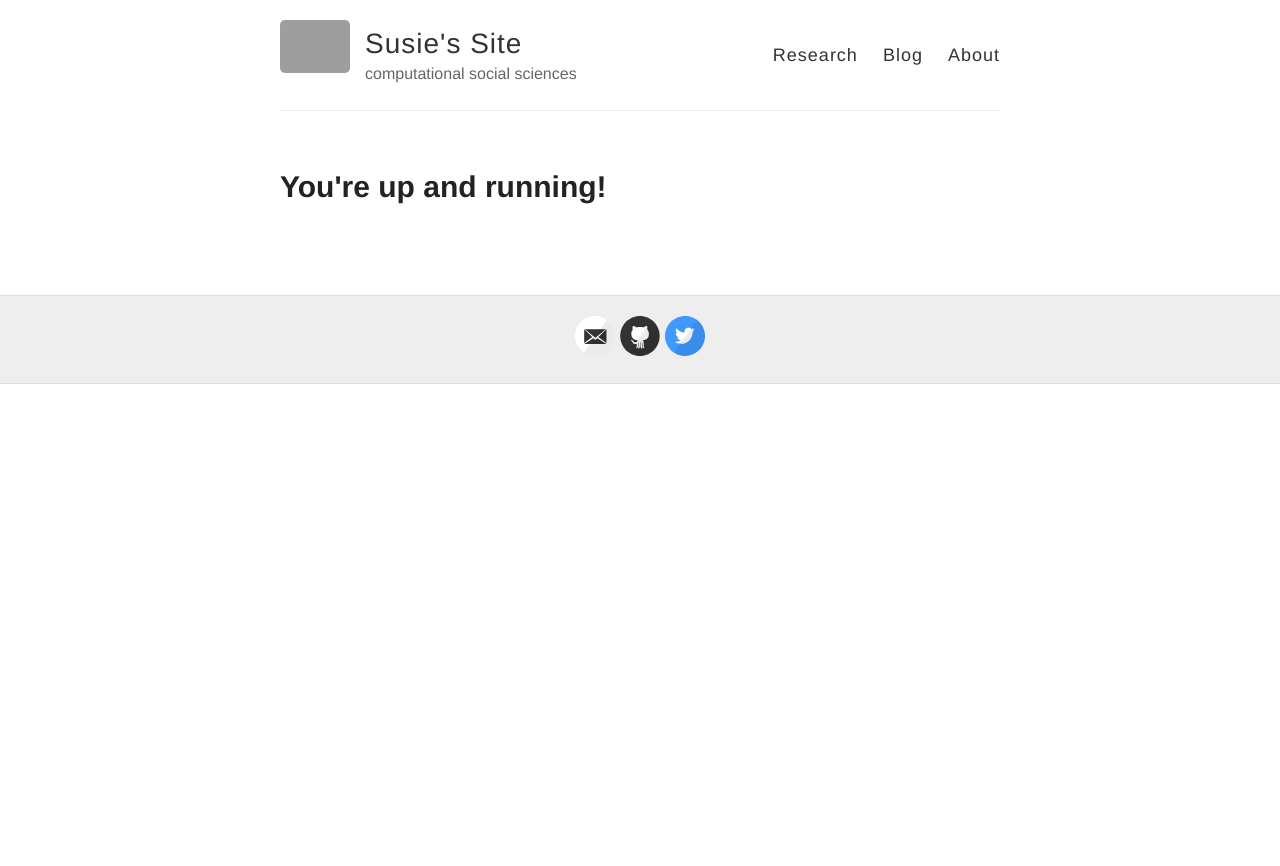
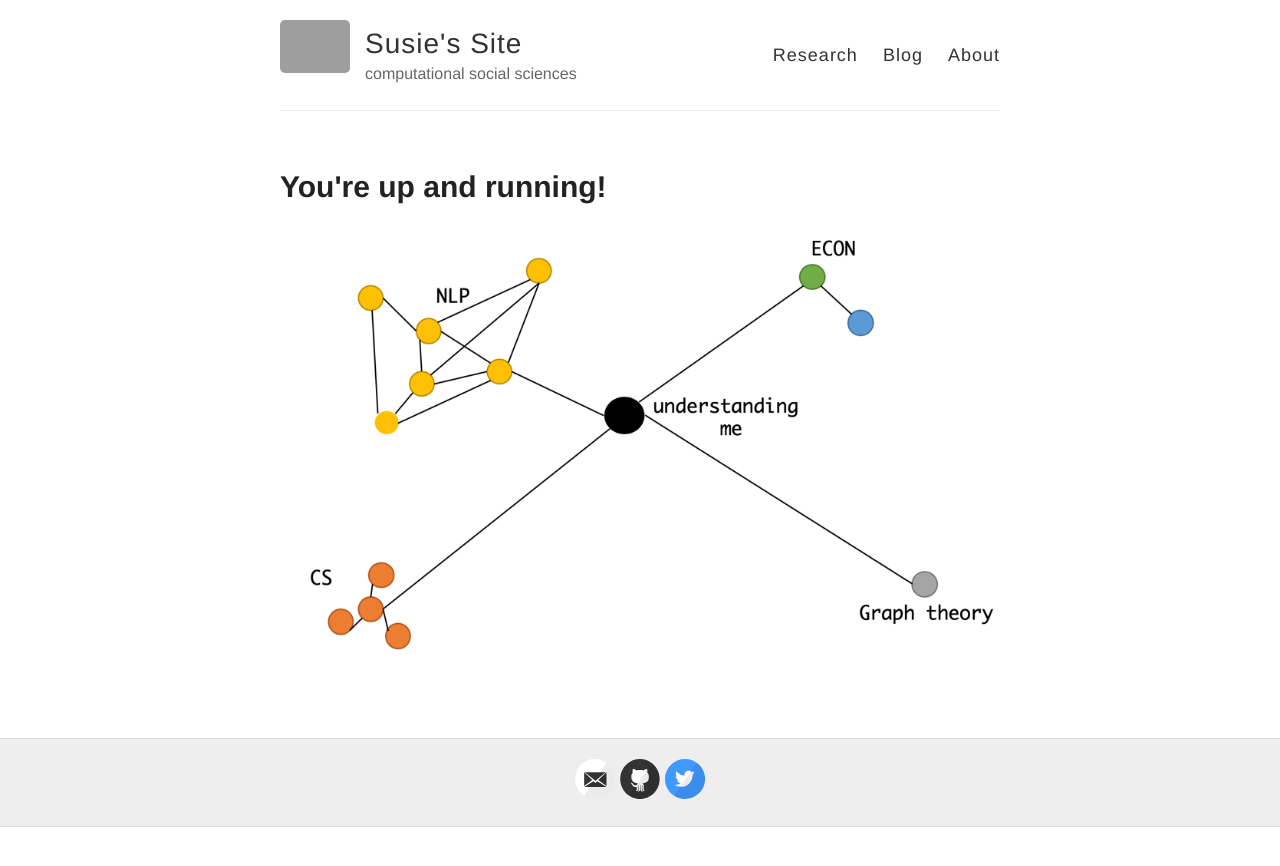
Before and after one commit to susierao/susierao.github.io, a Jekyll site: the page built from index.html, in a window 1280 px wide. Shown: the top 866 px of the page. Built offline with Jekyll 4.4.1, drawn with Linux system fonts in a browser that asks for light colours.

Commit message:
Update index.html

```diff
--- a/index.html
+++ b/index.html
@@ -7,6 +7,7 @@ layout: default
     <article class="post">
 
       <h1><a href="{{ site.baseurl }}{{ post.url }}">{{ post.title }}</a></h1>
+      <a href="/"><img src="https://susierao.github.io/images/header.png" /></a>
 
       <!-- <div class="entry">
         {{ post.excerpt }}
```
